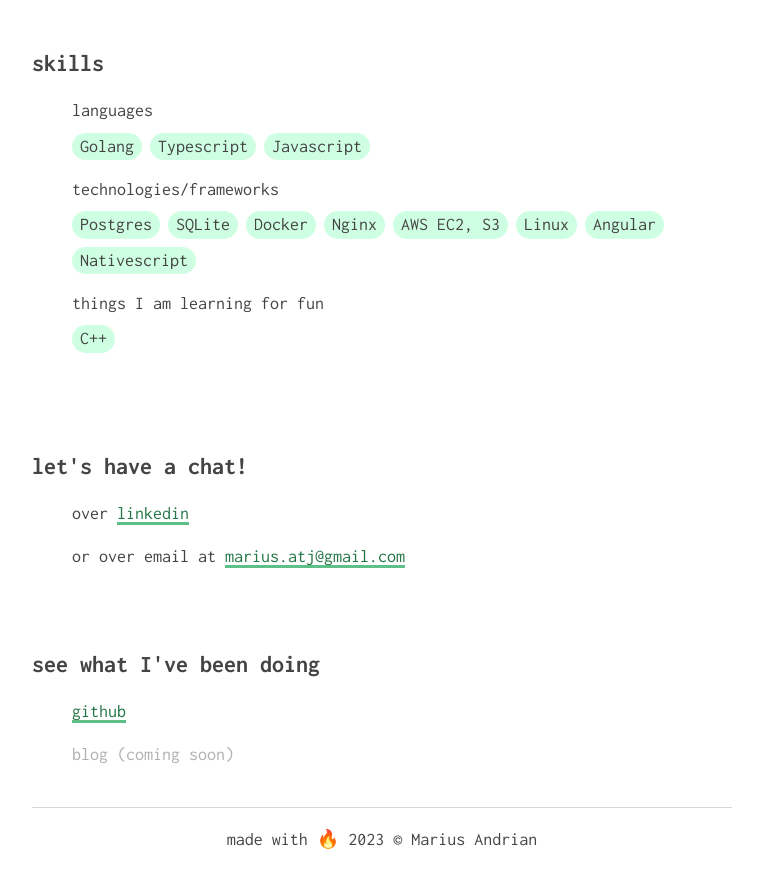
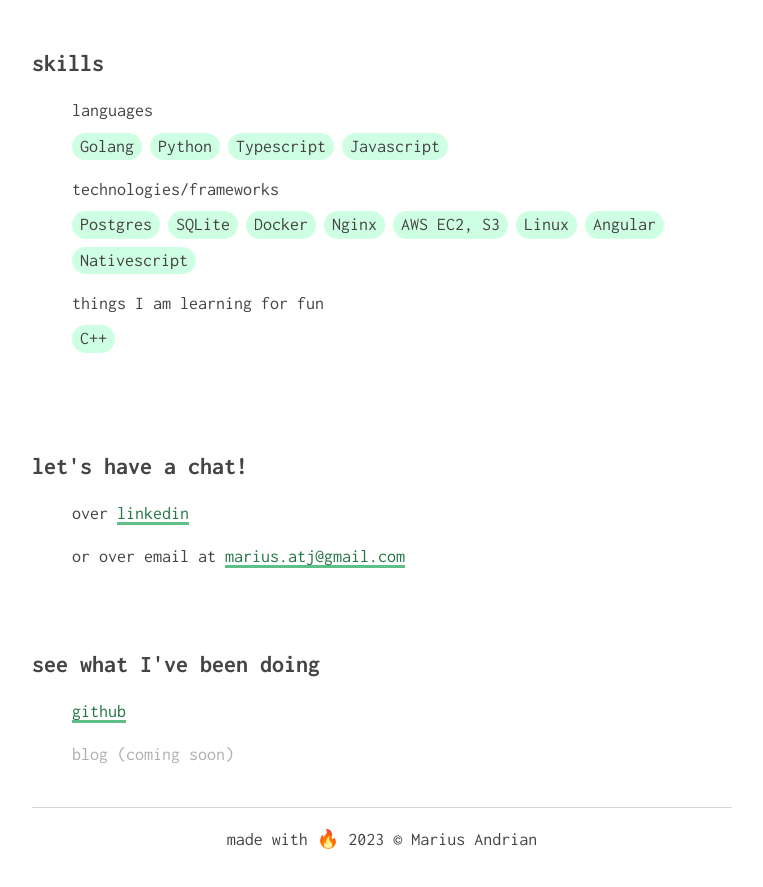
Before and after one commit to mariusandrian/portfolio-v2, an Angular app: page / in a window 1280 px wide. Shown: the part 1020-1907 px from the top of the page, without its empty margins (258-1021 px from the left). Built offline with nearby package versions, Linux system fonts and the light colour scheme.

Commit message:
feat: update language

```diff
--- a/src/app/app.component.html
+++ b/src/app/app.component.html
@@ -78,6 +78,7 @@
         <div class="list-title">languages</div>
         <div class="chip-list">
           <div class="chip-item">Golang</div>
+          <div class="chip-item">Python</div>
           <div class="chip-item">Typescript</div>
           <div class="chip-item">Javascript</div>
         </div>
```
